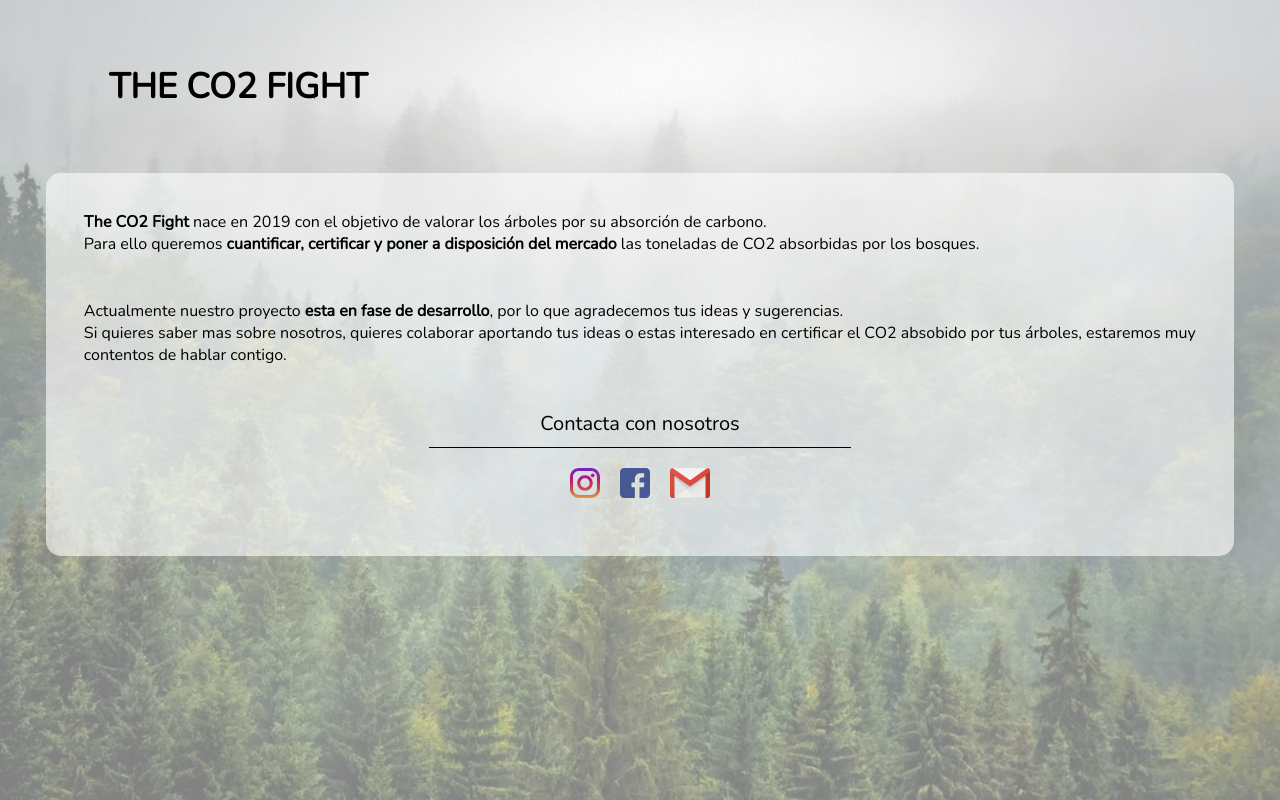
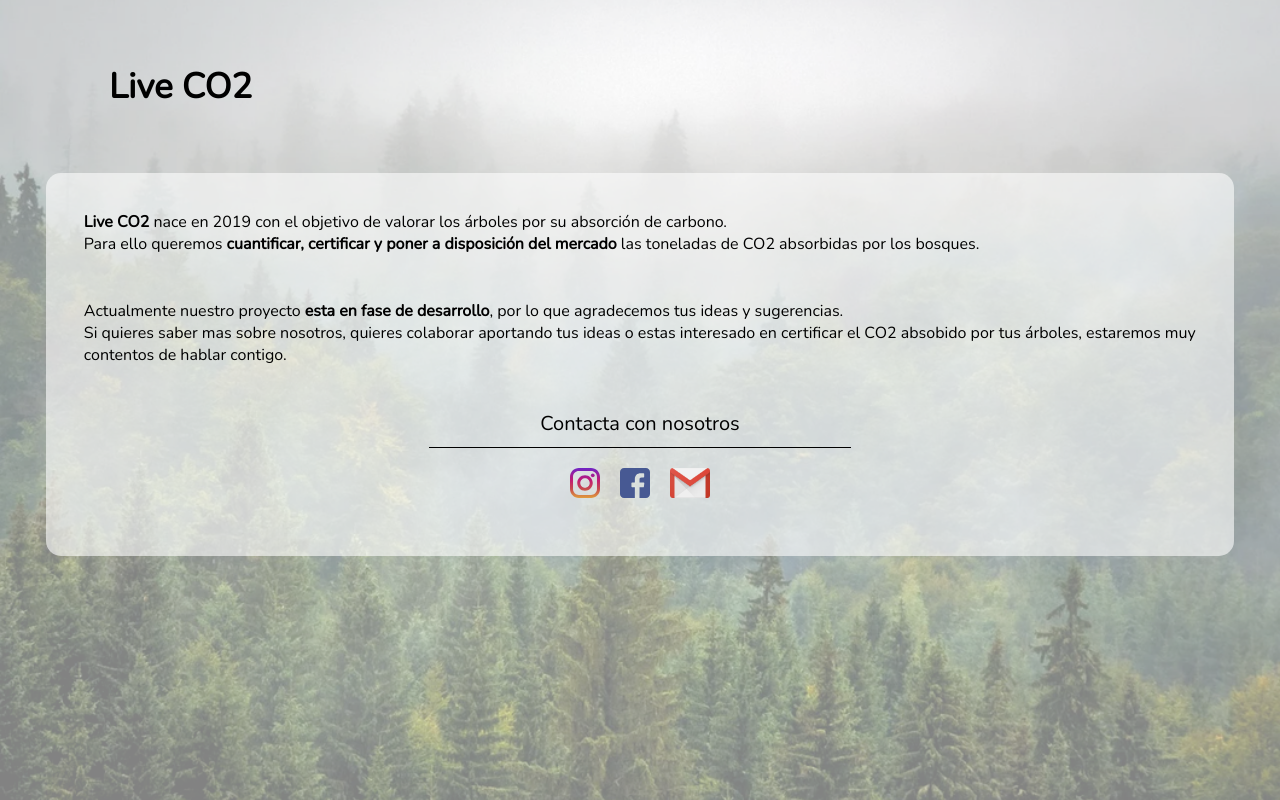
Before and after one commit to LiveCO2/temp-website, a React (Create React App) app: page / in a window 1280 px wide. Built offline with nearby package versions, Linux system fonts and the light colour scheme.

Commit message:
rename to liveco2.com

```diff
--- a/package.json
+++ b/package.json
@@ -1,7 +1,7 @@
 {
   "name": "temp-website",
   "version": "0.1.0",
-  "homepage": "https://theco2fight.com",
+  "homepage": "https://liveco2.com",
   "private": true,
   "dependencies": {
     "@testing-library/jest-dom": "^4.2.4",
--- a/src/App.js
+++ b/src/App.js
@@ -8,9 +8,9 @@ import emailIcon from './gmail.png';
 function App() {
   return (
     <div className="body">
-        <h1 className="mainTitle">THE CO2 FIGHT</h1>
+        <h1 className="mainTitle">Live CO2</h1>
         <div className="intro">
-            <p><b>The CO2 Fight</b> nace en 2019 con el objetivo de valorar los árboles por su absorción de carbono.</p>
+            <p><b>Live CO2</b> nace en 2019 con el objetivo de valorar los árboles por su absorción de carbono.</p>
             <p>Para ello queremos <b>cuantificar, certificar y poner a disposición del mercado</b> las toneladas de CO2 absorbidas por los bosques.</p>
             <div className="spacedText">
                 <p>Actualmente nuestro proyecto <b>esta en fase de desarrollo</b>, por lo que agradecemos tus ideas y sugerencias.</p>
@@ -18,13 +18,13 @@ function App() {
             </div>
             <p className="subTitle">Contacta con nosotros</p>
             <div className="contact">
-              <a href="https://instagram.com/theco2fight?igshid=1bgtikum9cr66" target="_blank" rel="noopener noreferrer">
+              <a href="https://instagram.com/liveco2?igshid=1bgtikum9cr66" target="_blank" rel="noopener noreferrer">
                 <img className="social-link" src={instagramIcon} alt="instagramIcon" />
               </a>
-                <a href="https://www.facebook.com/theco2fight/" target="_blank" rel="noopener noreferrer">
+                <a href="https://www.facebook.com/liveco2/" target="_blank" rel="noopener noreferrer">
                     <img className="social-link" src={facebookIcon} alt="facebookIcon" />
                 </a>
-                <a href="mailto:admin@theco2fight.com"><img className="social-link" src={emailIcon} alt="envelopeIcon" /></a>
+                <a href="mailto:admin@liveco2.com"><img className="social-link" src={emailIcon} alt="envelopeIcon" /></a>
             </div>
         </div>
     </div>
```
Also changed, not shown: .travis.yml.
